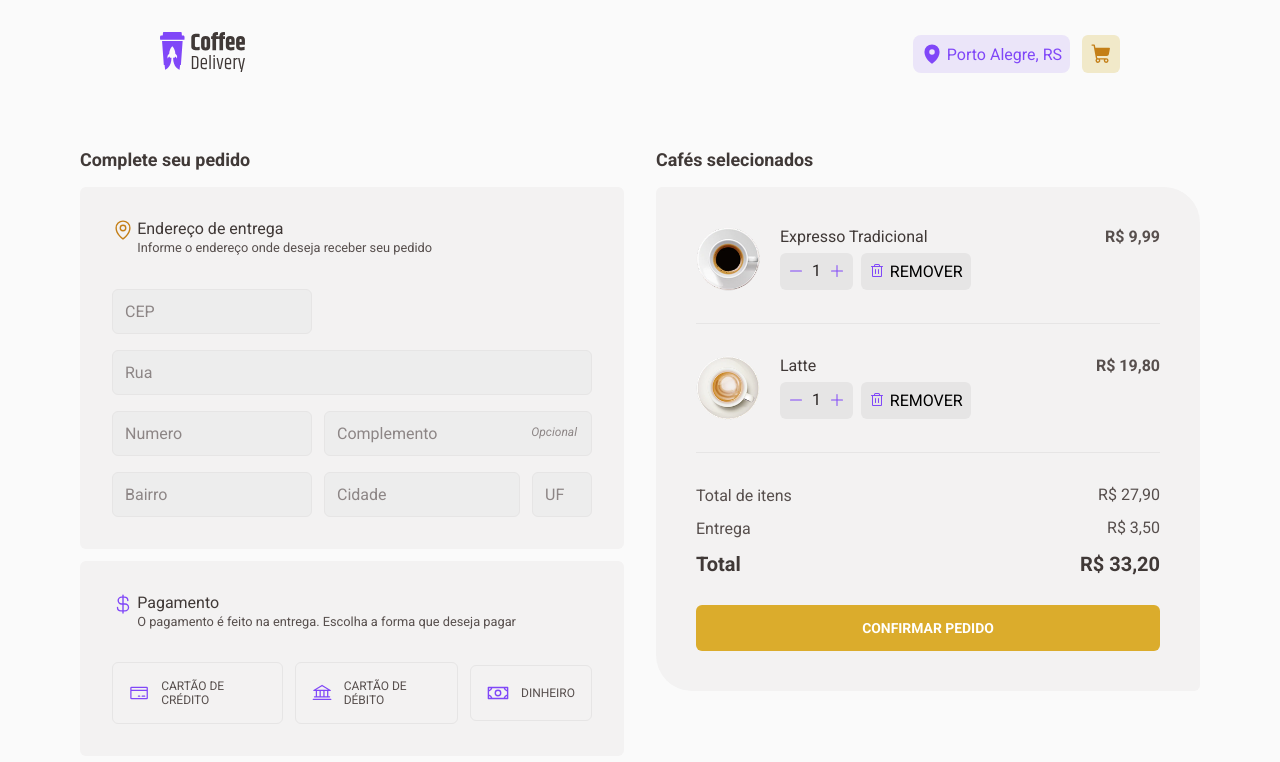
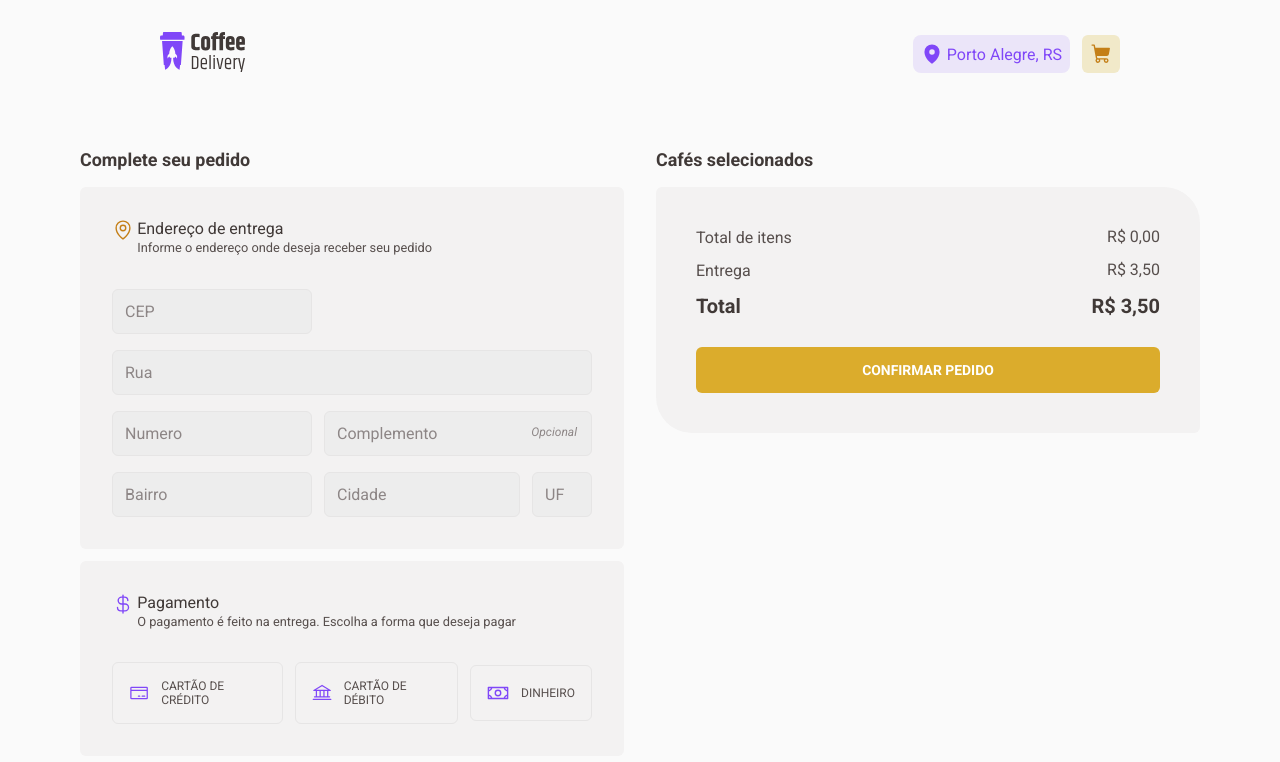
Before and after one commit to espjotape/Coffee-Delivery, a React (Vite) app: page /checkout in a window 1280 px wide. Shown: the top 762 px of the page. Built offline with nearby package versions, Linux system fonts and the light colour scheme.

Commit message:
feat(cart): implement quantity increment and total items calculation

```diff
--- a/src/contexts/CartProvider.tsx
+++ b/src/contexts/CartProvider.tsx
@@ -1,5 +1,5 @@
-import { createContext, use, useEffect, useReducer } from "react"
-import { addItemAction, type CartItem } from "../reducers/Cart/actions"
+import { createContext, useEffect, useReducer } from "react"
+import { addItemAction, decrementItemQuantityAction, incrementItemQuantityAction, type CartItem } from "../reducers/Cart/actions"
 import { cartReducer } from "../reducers/Cart/reducer"
 
 interface CartContextProviderProps {
@@ -9,6 +9,8 @@ interface CartContextProviderProps {
 interface CartContextType {
  cart: CartItem[]
  addItem: (item: CartItem) => void
+ incrementItemQuantity: (itemId: string) => void
+ decrementItemQuantity: (itemId: string) => void
 }
 
 export const CartContext = createContext({} as CartContextType)
@@ -37,11 +39,21 @@ export function CartContextProvider({children} : CartContextProviderProps) {
   dispatch(addItemAction(item))
  }
 
+ function incrementItemQuantity(itemId: string) {
+   dispatch(incrementItemQuantityAction(itemId))
+ }
+
+ function decrementItemQuantity(itemId: string) {
+   dispatch(decrementItemQuantityAction(itemId))
+ }
+
  return(
   <CartContext.Provider
    value={{
     cart: cartState.cart,
-    addItem
+    addItem,
+    incrementItemQuantity,
+    decrementItemQuantity
    }}
    >
    {children}
--- a/src/pages/Checkout/index.tsx
+++ b/src/pages/Checkout/index.tsx
@@ -1,12 +1,42 @@
-import { useState } from "react";
+import { Fragment, useContext, useState } from "react";
 import { PaymentMethodButton } from "../../components/PaymentMethodButton";
 import { TextInput } from "../../components/TextInput";
 import { Container, InfoCheckout, Heading, AddressForm, PaymentContainer, FormContainer, PaymentOptions, CartContainer, Coffee, CartTotal, Button } from "./styles";
 import { CreditCard, CurrencyDollar, MapPin, Bank, Money, Trash } from '@phosphor-icons/react'
 import { ItemQuantity } from "../../components/ItemQuantity";
+import { coffees } from "../../../coffees-data.json"
+import { CartContext } from "../../contexts/CartProvider";
 
 export function Checkout() {
+ const { cart, decrementItemQuantity, incrementItemQuantity } = useContext(CartContext)
  const [selected, setSelected] = useState<'credit' | 'debit' | 'cash' | null>(null);
+
+ const coffeesInCart = cart.map((item) => {
+  const coffeeInfo = coffees.find((coffee) => coffee.id === item.id)
+
+  if(!coffeeInfo) {
+    throw new Error('Coffee not found')
+  }
+
+  return {
+    ...coffeeInfo,
+    quantity: item.quantity,
+  }
+ })
+
+  function handleIncrement(itemId: string) {
+    incrementItemQuantity(itemId)
+  }
+
+  function handleDecrement(itemId: string) {
+    decrementItemQuantity(itemId)
+  }
+
+  const totalItemsPrice = coffeesInCart.reduce((previousValue, currentItem) => {
+    return(previousValue += currentItem.price * currentItem.quantity)
+  }, 0 )
+
+  const delivery = 3.5
 
  return (
   <Container>
@@ -102,52 +132,62 @@ export function Checkout() {
    <InfoCheckout>
     <h2>Cafés selecionados</h2>
     <CartContainer>
-      <Coffee>
-        <img src="/public/img/coffee/expresso-tradicional.png" alt=""/>        <div className="coffeeContent">
-          <div  className="coffeeInfo">
-            <span>Expresso Tradicional</span>
+     {coffeesInCart.map((coffee) => (
+      <Fragment key={coffee.id}>
+        <Coffee>
+          <img src={coffee.image} alt={coffee.title} />
+          <div className="coffeeContent">
+            <div className="coffeeInfo">
+              <span>{coffee.title}</span>
               <div className="btn">
-                <ItemQuantity quantity={1}/>
+                <ItemQuantity
+                  onIncrement={() => handleIncrement(coffee.id)}
+                  onDecrement={() => handleDecrement(coffee.id)}
+                  quantity={coffee.quantity}
+                />
                 <button>
                   <Trash />
                   <span>remover</span>
                 </button>
               </div>
+
+            </div>
+            <aside>
+              R$ {coffee.price.toFixed(2)}
+            </aside>
           </div>
-          <aside>R$ 9,99</aside>
-        </div>
-
-      </Coffee>
-      <span />
-      <Coffee>
-        <img src="/public/img/coffee/latte.png" alt=""/>        <div className="coffeeContent">
-          <div  className="coffeeInfo">
-            <span>Latte</span>
-              <div className="btn">
-                <ItemQuantity quantity={1}/>
-                <button>
-                  <Trash />
-                  <span>remover</span>
-                </button>
-              </div>
-          </div>
-          <aside>R$ 19,80</aside>
-        </div>
-      </Coffee>
-      <span />
+        </Coffee>
+        <span className="line" />
+      </Fragment>
+      ))}
 
       <CartTotal>
         <section>
           <span>Total de itens</span>
-          <span className="order-info">R$ 27,90</span>
+          <span className="order-info">
+            {new Intl.NumberFormat('pt-br', {
+                currency: 'BRL',
+                style: 'currency',
+              }).format(totalItemsPrice)}
+            </span>
         </section>
         <section>
           <span>Entrega</span>
-          <span className="order-info">R$ 3,50</span>
+          <span className="order-info">
+           {new Intl.NumberFormat('pt-br', {
+                currency: 'BRL',
+                style: 'currency',
+              }).format(delivery)}
+          </span>
         </section>
         <section>
           <h4>Total</h4>
-          <h4>R$ 33,20</h4>
+          <h4>
+            {new Intl.NumberFormat('pt-br', {
+              currency: 'BRL',
+              style: 'currency',
+            }).format(totalItemsPrice + delivery)}
+          </h4>
         </section>
 
         <Button>confirmar pedido</Button>
--- a/src/pages/Checkout/styles.ts
+++ b/src/pages/Checkout/styles.ts
@@ -93,7 +93,7 @@ export const CartContainer = styled.div`
   border-radius: 6px 36px;
   background-color: ${(props => props.theme.COLORS["base-card"])};
 
-  > span {
+  .line {
     display: block;
     height: 1px;
     background-color: ${({ theme }) => theme.COLORS['base-button']};
@@ -106,6 +106,13 @@ export const Coffee = styled.article`
   justify-content: space-between;
   gap: 1.25rem;
   min-width: 28rem;
+
+  .line {
+    display: block;
+    height: 1px;
+    background-color: ${({ theme }) => theme.COLORS['base-button']};
+    margin: 2rem 0;
+  }
 
   img {
     width: 64px;
--- a/src/reducers/Cart/actions.ts
+++ b/src/reducers/Cart/actions.ts
@@ -10,6 +10,8 @@ export enum ActionTypes {
   ADD_ITEM = 'ADD_ITEM',
   // REMOVE_ITEM = 'REMOVE_ITEM',
   // CLEAR_CART = 'CLEAR_CART',
+  INCREMENT_ITEM_QUANTITY = 'INCREMENT_ITEM_QUANTITY',
+  DECREMENT_ITEM_QUANTITY = 'DECREMENT_ITEM_QUANTITY'
 }
 
 export function addItemAction(item: CartItem) {
@@ -21,5 +23,25 @@ export function addItemAction(item: CartItem) {
  } as const
 }
 
+export function incrementItemQuantityAction(itemId: string) {
+  return {
+    type: ActionTypes.INCREMENT_ITEM_QUANTITY,
+    payload: {
+      itemId
+    }
+  } as const
+}
+
+export function decrementItemQuantityAction(itemId: string) {
+  return {
+    type: ActionTypes.DECREMENT_ITEM_QUANTITY,
+    payload: {
+      itemId
+    }
+  } as const
+}
+
 export type CartAction =
   | ReturnType<typeof addItemAction>
+  | ReturnType<typeof incrementItemQuantityAction>
+  | ReturnType<typeof decrementItemQuantityAction>
--- a/src/reducers/Cart/reducer.tsx
+++ b/src/reducers/Cart/reducer.tsx
@@ -20,6 +20,24 @@ export function cartReducer(state: CartState, action: CartAction) {
     }
    })
 
+  case ActionTypes.INCREMENT_ITEM_QUANTITY: {
+      const updatedCart = state.cart.map(item =>
+         item.id === action.payload.itemId
+         ? { ...item, quantity: item.quantity + 1}
+         : item
+      )
+      return { ...state, cart: updatedCart }
+   }
+
+  case ActionTypes.DECREMENT_ITEM_QUANTITY: {
+      const updatedCart = state.cart.map(item =>
+         item.id === action.payload.itemId && item.quantity > 1
+         ? { ...item, quantity: item.quantity - 1}
+         : item
+      )
+      return { ...state, cart: updatedCart }
+   }
+
    default:
     return state
  }
```
